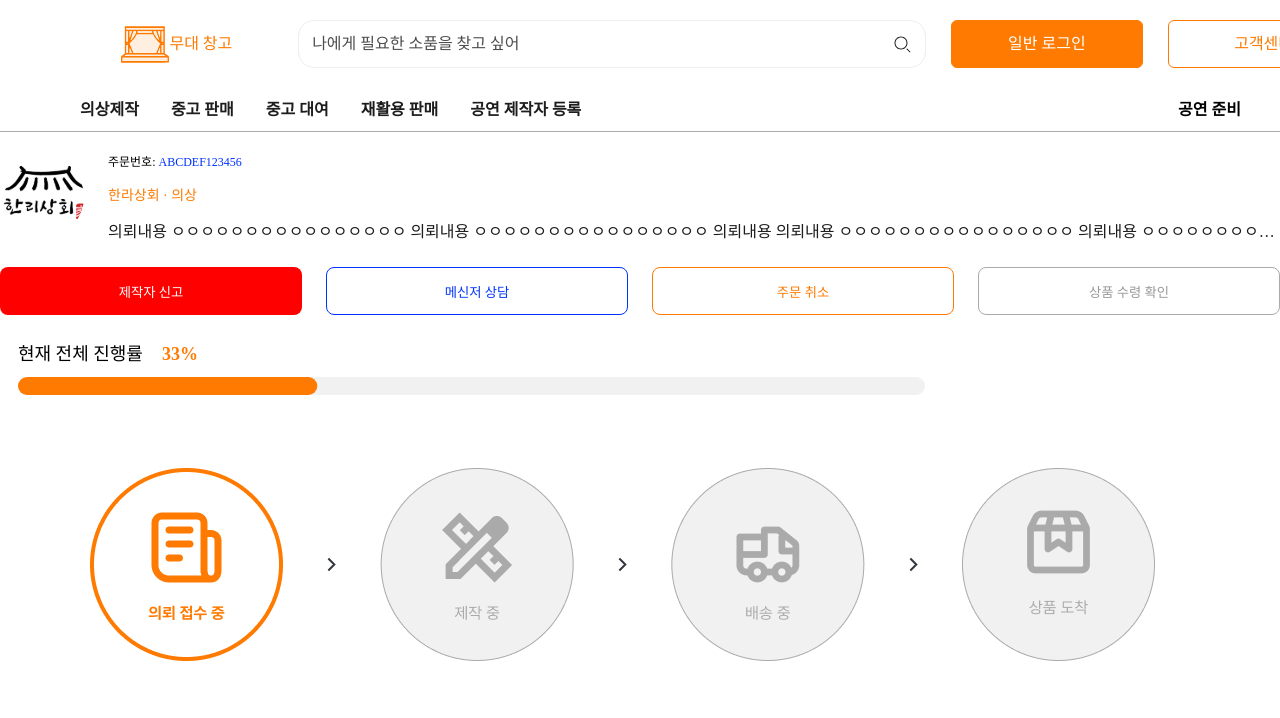
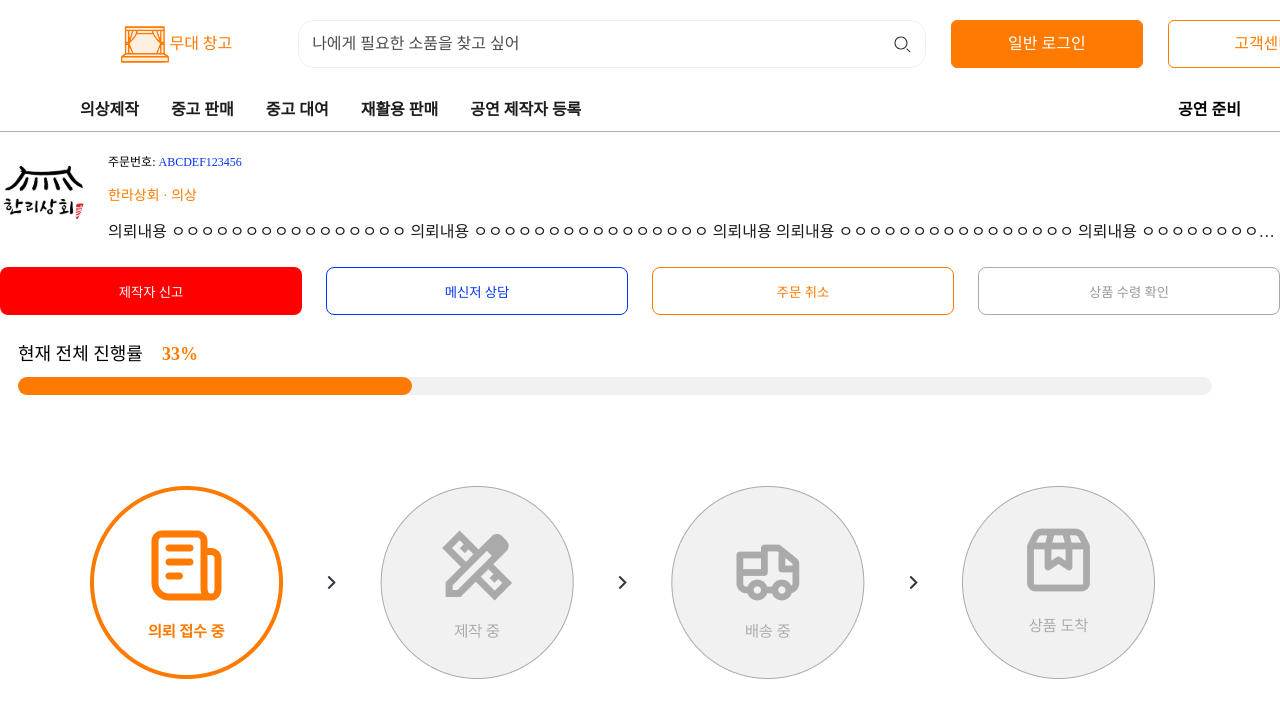
Before and after one commit to Stagecontainer/Client, a React (Vite) app: page /company/search/1/order-progress in a window 1280 px wide. Shown: the top 718 px of the page. Built offline with nearby package versions, Linux system fonts and the light colour scheme; a web font is replaced by a local one.

Commit message:
feat: 디테일 페이지 routing detail 변경 -> search 추가

```diff
--- a/src/pages/company/SearchDetailPage.jsx
+++ b/src/pages/company/SearchDetailPage.jsx
@@ -6,10 +6,10 @@ const SearchDetailPage = () => {
   return (
     <>
       <h1>디테일 페이지입니다</h1>
-      <Link to={`/company/${id}/chat`}>
+      <Link to={`/company/search/${id}/chat`}>
         <button>상담하기</button>
       </Link>
-      <Link to={`/company/${id}/order-request`}>
+      <Link to={`/company/search/${id}/order-request`}>
         <button>의뢰서 작성</button>
       </Link>
     </>
--- a/src/styles/components/order/OrderProgress.jsx
+++ b/src/styles/components/order/OrderProgress.jsx
@@ -37,8 +37,8 @@ export default OrderProgress;
 const Container = styled.div`
   display: flex;
   flex-direction: column;
-  width: 907px;
-  height: 54px;
+  width: 1194px;
+  height: 72px;
   margin: 0 0 74px 18px;
 
   .progress-container {
@@ -71,7 +71,8 @@ const Container = styled.div`
 
 const ProgressBar = styled.div`
   .progress-root {
-    width: 907px;
+    /* width: 907px; */
+    width: 1194px;
     height: 18px;
     border-radius: 76px;
     overflow: hidden;
```
